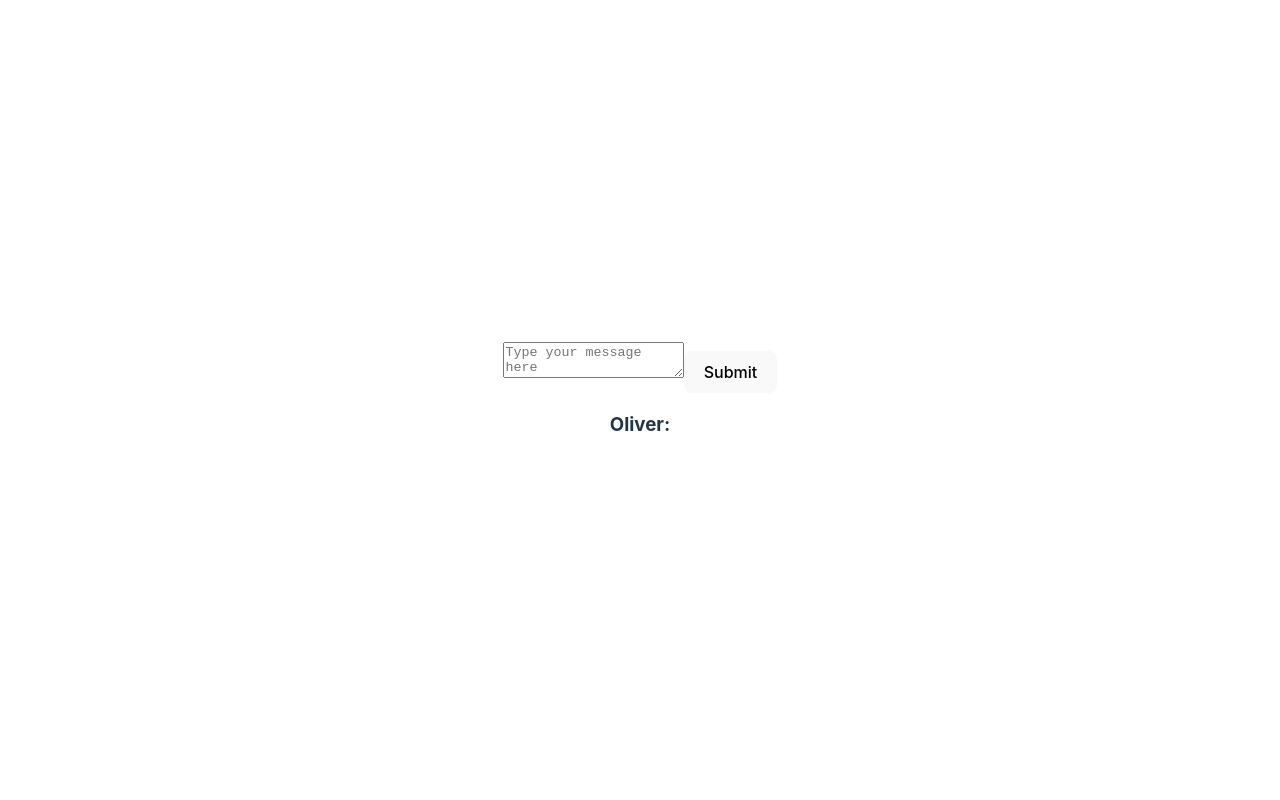
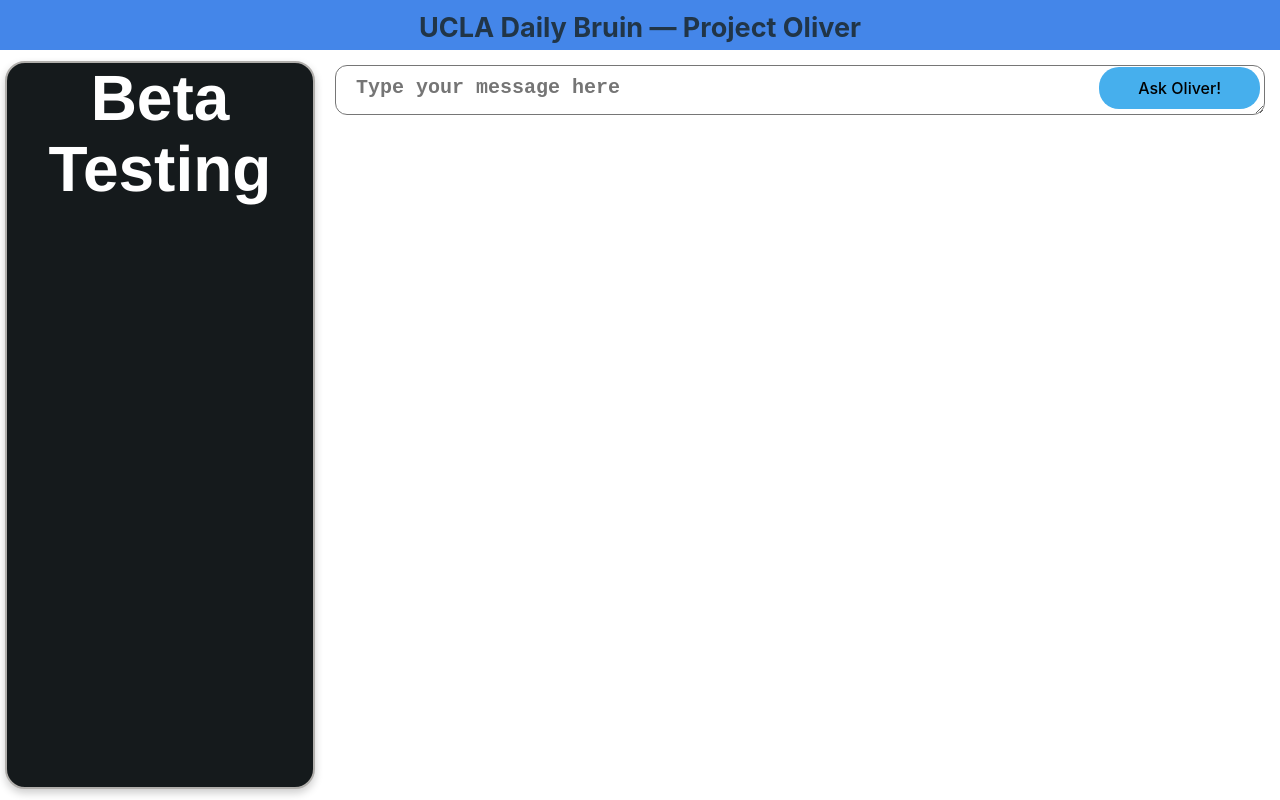
Before and after one commit to dailybruin/dbLLM, a React (Vite) app in the folder frontend/: page / in a window 1280 px wide. Built offline with nearby package versions, Linux system fonts and the light colour scheme.

Commit message:
built a fancy little frontend to impress Ed

```diff
--- a/frontend/src/App.css
+++ b/frontend/src/App.css
@@ -1,6 +1,5 @@
 #root {
-  max-width: 1280px;
   margin: 0 auto;
-  padding: 2rem;
+  padding: 0;
   text-align: center;
 }
--- /dev/null
+++ b/frontend/src/App.module.css
@@ -0,0 +1,19 @@
+* {
+    margin: 0;
+    padding: 0;
+    box-sizing: border-box;
+}
+
+html, body {
+    padding: 0;
+    margin: 0;
+
+}
+
+.background {
+    display: grid;
+    width: 100vw;
+    height: 100vh;
+    grid-template-rows: 50px auto;
+    grid-template-columns: 25% auto; /* Allow the first column to shrink */
+}
--- a/frontend/src/App.tsx
+++ b/frontend/src/App.tsx
@@ -1,13 +1,17 @@
 import './App.css'
+import styles from "./App.module.css";
 
-import ChatBox from './components/ChatBox';
+import ChatBox from './components/ChatBox/ChatBox';
+import Sidebar from './components/SideBar/SideBar';
+import Banner from './components/Banner/Banner';
 
 function App() {
   return (
-    <div>
+    <div className={styles.background}>
+      <Banner />
+      <Sidebar />
       <ChatBox />
     </div>
-
   )
 }
 
--- /dev/null
+++ b/frontend/src/components/Banner/Banner.module.css
@@ -0,0 +1,8 @@
+.gridContainer {
+    place-items: center;
+    background-color: rgb(68, 134, 233);
+    grid-column: 1/3;
+    z-index: 1;
+    padding-top: 8px;
+    font-size: large;
+}
--- /dev/null
+++ b/frontend/src/components/Banner/Banner.tsx
@@ -0,0 +1,12 @@
+import styles from "./Banner.module.css";
+
+function Banner() {
+
+  return (
+    <div className={styles.gridContainer}>
+      <h2> UCLA Daily Bruin — Project Oliver </h2>
+    </div>
+  );
+}
+
+export default Banner;
--- /dev/null
+++ b/frontend/src/components/ChatBox/ChatBox.module.css
@@ -0,0 +1,38 @@
+/* Important: The parent element (.chatBox) needs to have relative positioning */
+.chatBox {
+    grid-row: span 1;
+    grid-column: span 1;
+    padding: 15px;
+    position: relative; /* Required for absolute positioning of children */
+}
+
+.textarea {
+    width: 100%;
+    height: 50px;
+    border-radius: 12px;
+    padding: 10px;
+    padding-left: 20px;
+    box-sizing: border-box;
+    font-size: 20px;
+    font-weight: 600;
+}
+
+.submitButton {
+    position: absolute;
+    top: 5%;
+    right: 20px;
+    transform: translateY(-50%);
+    padding: 10px 38px;
+    color: black;
+    background-color: rgb(70, 175, 237);
+    cursor: pointer;
+    border-radius: 20px;
+    z-index: 1;
+}
+
+.responseText {
+    text-align: left;
+    font-size: 20px;
+    line-height: 1.8;
+    padding: 20px;
+}
--- a/frontend/src/components/ChatBox.tsx
+++ b/frontend/src/components/ChatBox/ChatBox.tsx
@@ -1,6 +1,8 @@
 import React, { useState } from "react";
 import ReactMarkdown from 'react-markdown'
 import axios from "axios";
+
+import styles from "./ChatBox.module.css";
 
 const ChatBox: React.FC = () => {
   const [message, setMessage] = useState("");
@@ -24,17 +26,17 @@
   };
 
   return (
-    <div>
+    <div className={styles.chatBox}>
       <textarea
+        className = {styles.textarea}
         value={message}
         onChange={(e) => setMessage(e.target.value)}
         placeholder="Type your message here"
       />
-      <button onClick={handleSubmit}>Submit</button>
+      <button className={styles.submitButton} onClick={handleSubmit}>Ask Oliver!</button>
       {/* <div>{response && <p>Response: {response}</p>}</div> */}
-      <div><h3>Oliver:</h3></div>
       {/* <div>{response && <p>{transformTextToLinks(response)}</p>}</div> */}
-      <div>{response && <ReactMarkdown>{response}</ReactMarkdown>}</div>
+      <div>{response && <ReactMarkdown className={styles.responseText}>{response}</ReactMarkdown>}</div>
     </div>
   );
 };
--- /dev/null
+++ b/frontend/src/components/SideBar/SideBar.module.css
@@ -0,0 +1,20 @@
+.sidebarStyle {
+    color: white;
+    background-color: rgb(21, 26, 28);
+    grid-row: span 1;
+    grid-column: span 1;
+
+    border-color: rgb(177, 175, 172);
+    box-shadow: 0px 4px 8px 0px rgba(0,0,0,0.2);
+    border-width: 2px;
+    border-style: solid;
+    border-radius: 20px;
+    font-size: 20px;
+    font-family:'Franklin Gothic Medium', 'Arial Narrow', Arial, sans-serif;
+
+    width: 97%;
+    height: 97%;
+    margin: auto;
+    justify-content: center;
+    align-items: center;
+}
--- /dev/null
+++ b/frontend/src/components/SideBar/SideBar.tsx
@@ -0,0 +1,12 @@
+import styles from "./Sidebar.module.css"; // Import your custom CSS
+
+
+const Sidebar = () => {
+    return (
+      <div className={styles.sidebarStyle}>
+        <h1>Beta Testing</h1>
+      </div>
+    );
+  };
+
+    export default Sidebar;
```
